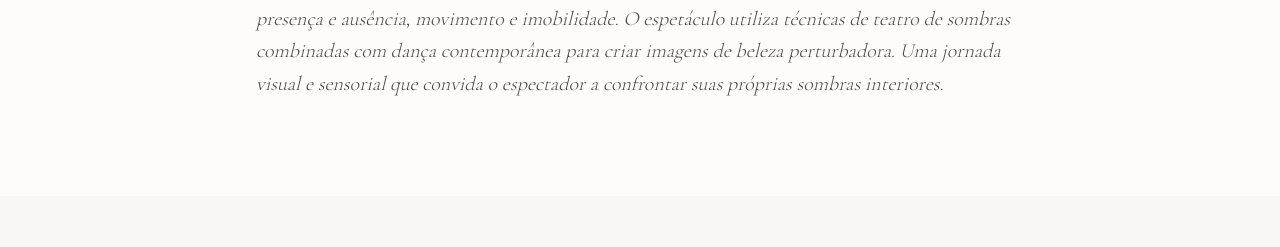
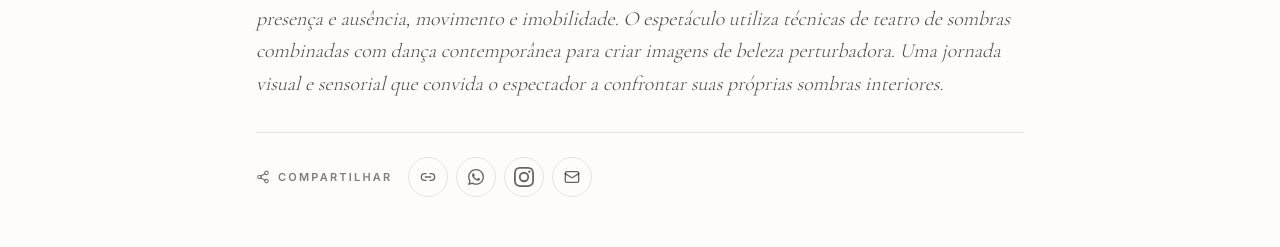
Before and after one commit to affonsok/Site-Caminhos-da-Cena, a Next.js app: page /espetaculos/a-danca-das-sombras in a window 1280 px wide. Shown: the part 887-1134 px from the top of the page. Built offline with nearby package versions, Linux system fonts and the light colour scheme.

Commit message:
feat: implement dynamic show pages with metadata, gallery lightbox, and social sharing functionality

```diff
--- a/app/espetaculos/[slug]/layout.tsx
+++ b/app/espetaculos/[slug]/layout.tsx
@@ -1,5 +1,58 @@
+import type { Metadata } from 'next';
 import { Header } from '@/components/Header';
 import { Footer } from '@/components/Footer';
+import { getEspetaculoBySlug } from '@/lib/espetaculos';
+
+type Props = {
+  params: Promise<{ slug: string }>;
+  children: React.ReactNode;
+};
+
+export async function generateMetadata({ params }: Props): Promise<Metadata> {
+  const { slug } = await params;
+  const espetaculo = getEspetaculoBySlug(slug);
+
+  if (!espetaculo) {
+    return {
+      title: 'Espetáculo não encontrado | Caminhos da Cena'
+    };
+  }
+
+  const siteUrl = process.env.NEXT_PUBLIC_SITE_URL || 'https://www.caminhosdacena.com.br';
+  const espetaculoUrl = `${siteUrl}/espetaculos/${slug}`;
+
+  // Make sure to use the absolute URL for the image
+  const imageUrl = espetaculo.heroImage.startsWith('http')
+    ? espetaculo.heroImage
+    : `${siteUrl}${espetaculo.heroImage}`;
+
+  const description = espetaculo.synopsis.slice(0, 160) + (espetaculo.synopsis.length > 160 ? '...' : '');
+
+  return {
+    title: `${espetaculo.title} | Caminhos da Cena`,
+    description,
+    openGraph: {
+      title: espetaculo.title,
+      description,
+      url: espetaculoUrl,
+      images: [
+        {
+          url: imageUrl,
+          width: 1200,
+          height: 630,
+          alt: espetaculo.title,
+        },
+      ],
+      type: 'website',
+    },
+    twitter: {
+      card: 'summary_large_image',
+      title: espetaculo.title,
+      description,
+      images: [imageUrl],
+    },
+  };
+}
 
 export default function EspetaculoLayout({ children }: { children: React.ReactNode }) {
   return (
--- a/app/espetaculos/[slug]/page.tsx
+++ b/app/espetaculos/[slug]/page.tsx
@@ -9,6 +9,7 @@ import { Badge } from '@/components/ui/badge';
 import { ArrowLeft, X, ChevronLeft, ChevronRight, Quote } from 'lucide-react';
 import { getEspetaculoBySlug } from '@/lib/espetaculos';
 import { cn } from '@/lib/utils';
+import { ShareBar } from '@/components/ShareBar';
 
 export default function EspetaculoPage() {
   const params = useParams();
@@ -125,6 +126,7 @@ export default function EspetaculoPage() {
                 {espetaculo.synopsis}
               </p>
             </div>
+            <ShareBar title={espetaculo.title} />
           </motion.div>
         </div>
       </section>
--- /dev/null
+++ b/components/ShareBar.tsx
@@ -0,0 +1,112 @@
+'use client';
+
+import * as React from 'react';
+import { motion } from 'motion/react';
+import { Share2, Link2, Mail, Check } from 'lucide-react';
+import { cn } from '@/lib/utils';
+
+interface ShareBarProps {
+  title: string;
+  url?: string;
+  className?: string;
+}
+
+export function ShareBar({ title, url, className }: ShareBarProps) {
+  const [copied, setCopied] = React.useState(false);
+  const [shareUrl, setShareUrl] = React.useState('');
+
+  React.useEffect(() => {
+    setShareUrl(url || window.location.href);
+  }, [url]);
+
+  const handleCopy = async () => {
+    try {
+      await navigator.clipboard.writeText(shareUrl);
+      setCopied(true);
+      setTimeout(() => setCopied(false), 2000);
+    } catch (err) {
+      console.error('Failed to copy', err);
+    }
+  };
+
+  const shareWhatsApp = () => {
+    const whatsappUrl = `https://api.whatsapp.com/send?text=${encodeURIComponent(
+      `Confira o espetáculo "${title}": ${shareUrl}`
+    )}`;
+    window.open(whatsappUrl, '_blank', 'noopener,noreferrer');
+  };
+
+  const shareEmail = () => {
+    const mailtoUrl = `mailto:?subject=${encodeURIComponent(
+      title
+    )}&body=${encodeURIComponent(`Confira este espetáculo:\n\n${shareUrl}`)}`;
+    window.location.href = mailtoUrl;
+  };
+
+  const shareInstagram = async () => {
+    // Instagram doesn't have a web intent for sharing links easily other than the native share API.
+    // If native share is supported, we use it (which opens Share Sheet on mobile).
+    // Otherwise, we fallback to copying the link and alerting the user.
+    if (navigator.share) {
+      try {
+        await navigator.share({
+          title: title,
+          text: `Confira o espetáculo "${title}"`,
+          url: shareUrl,
+        });
+      } catch (err) {
+        console.error('Error sharing:', err);
+      }
+    } else {
+      await handleCopy();
+      alert('Link copiado! Você pode colar no seu Instagram.');
+    }
+  };
+
+  return (
+    <div className={cn("flex items-center gap-4 mt-8 pt-6 border-t border-black/10", className)}>
+      <span className="text-[11px] uppercase tracking-[0.2em] text-black/50 font-semibold flex items-center gap-2">
+        <Share2 className="w-3.5 h-3.5" />
+        Compartilhar
+      </span>
+      <div className="flex items-center gap-2">
+        <button
+          onClick={handleCopy}
+          className="w-10 h-10 rounded-full border border-black/10 flex items-center justify-center text-black/60 hover:text-black hover:border-black/30 hover:bg-black/5 transition-all"
+          title="Copiar Link"
+          aria-label="Copiar Link"
+        >
+          {copied ? <Check className="w-4 h-4 text-green-600" /> : <Link2 className="w-4 h-4" />}
+        </button>
+        <button
+          onClick={shareWhatsApp}
+          className="w-10 h-10 rounded-full border border-black/10 flex items-center justify-center text-black/60 hover:text-[#25D366] hover:border-[#25D366]/30 hover:bg-[#25D366]/5 transition-all"
+          title="Compartilhar no WhatsApp"
+          aria-label="Compartilhar no WhatsApp"
+        >
+          <svg className="w-4 h-4" fill="currentColor" viewBox="0 0 24 24" xmlns="http://www.w3.org/2000/svg">
+            <path d="M17.472 14.382c-.297-.149-1.758-.867-2.03-.967-.273-.099-.471-.148-.67.15-.197.297-.767.966-.94 1.164-.173.199-.347.223-.644.075-.297-.15-1.255-.463-2.39-1.475-.883-.788-1.48-1.761-1.653-2.059-.173-.297-.018-.458.13-.606.134-.133.298-.347.446-.52.149-.174.198-.298.298-.497.099-.198.05-.371-.025-.52-.075-.149-.669-1.612-.916-2.207-.242-.579-.487-.5-.669-.51a12.8 12.8 0 0 0-.57-.01c-.198 0-.52.074-.792.372-.272.297-1.04 1.016-1.04 2.479 0 1.462 1.065 2.875 1.213 3.074.149.198 2.096 3.2 5.077 4.487.709.306 1.262.489 1.694.625.712.227 1.36.195 1.871.118.571-.085 1.758-.719 2.006-1.413.248-.694.248-1.289.173-1.413-.074-.124-.272-.198-.57-.347m-5.421 7.403h-.004a9.87 9.87 0 0 1-5.031-1.378l-.361-.214-3.741.982.998-3.648-.235-.374a9.86 9.86 0 0 1-1.51-5.26c.001-5.45 4.436-9.884 9.888-9.884 2.64 0 5.122 1.03 6.988 2.898a9.825 9.825 0 0 1 2.893 6.994c-.003 5.45-4.437 9.884-9.885 9.884m8.413-18.297A11.815 11.815 0 0 0 12.05 0C5.495 0 .16 5.335.157 11.892c0 2.096.547 4.142 1.588 5.945L.057 24l6.305-1.654a11.882 11.882 0 0 0 5.683 1.448h.005c6.554 0 11.89-5.335 11.893-11.893a11.821 11.821 0 0 0-3.48-8.413Z"/>
+          </svg>
+        </button>
+        <button
+          onClick={shareInstagram}
+          className="w-10 h-10 rounded-full border border-black/10 flex items-center justify-center text-black/60 hover:text-[#E1306C] hover:border-[#E1306C]/30 hover:bg-[#E1306C]/5 transition-all"
+          title="Compartilhar no Instagram"
+          aria-label="Compartilhar no Instagram"
+        >
+          <svg className="w-5 h-5 align-middle" fill="currentColor" viewBox="0 0 24 24" xmlns="http://www.w3.org/2000/svg">
+            <path d="M12 2.163c3.204 0 3.584.012 4.85.07 3.252.148 4.771 1.691 4.919 4.919.058 1.265.069 1.645.069 4.849 0 3.205-.012 3.584-.069 4.849-.149 3.225-1.664 4.771-4.919 4.919-1.266.058-1.644.07-4.85.07-3.204 0-3.584-.012-4.849-.07-3.26-.149-4.771-1.699-4.919-4.92-.058-1.265-.07-1.644-.07-4.849 0-3.204.013-3.583.07-4.849.149-3.227 1.664-4.771 4.919-4.919 1.266-.057 1.645-.069 4.849-.069zM12 0C8.741 0 8.333.014 7.053.072 2.695.272.273 2.69.073 7.052.014 8.333 0 8.741 0 12c0 3.259.014 3.668.072 4.948.2 4.358 2.618 6.78 6.98 6.98C8.333 23.986 8.741 24 12 24c3.259 0 3.668-.014 4.948-.072 4.354-.2 6.782-2.618 6.979-6.98.059-1.28.073-1.689.073-4.948 0-3.259-.014-3.667-.072-4.947-.196-4.354-2.617-6.78-6.979-6.98C15.668.014 15.259 0 12 0zm0 5.838a6.162 6.162 0 100 12.324 6.162 6.162 0 000-12.324zM12 16a4 4 0 110-8 4 4 0 010 8zm6.406-11.845a1.44 1.44 0 100 2.881 1.44 1.44 0 000-2.881z"/>
+          </svg>
+        </button>
+        <button
+          onClick={shareEmail}
+          className="w-10 h-10 rounded-full border border-black/10 flex items-center justify-center text-black/60 hover:text-[#EA4335] hover:border-[#EA4335]/30 hover:bg-[#EA4335]/5 transition-all"
+          title="Enviar por E-mail"
+          aria-label="Enviar por E-mail"
+        >
+          <Mail className="w-4 h-4" />
+        </button>
+      </div>
+    </div>
+  );
+}
--- a/lib/espetaculos.ts
+++ b/lib/espetaculos.ts
@@ -33,7 +33,7 @@ export const espetaculos: Espetaculo[] = [
     image: '/images/espetaculos/almasome/20260410_211201.jpg',
     heroImage: '/images/espetaculos/almasome/20260410_211201.jpg',
     synopsis:
-      'Uma reflexão profunda sobre as vozes silenciadas em nossa sociedade contemporânea. Através de uma narrativa não-linear que entrelaça memórias e desejos reprimidos, cinco personagens confrontam seus medos mais íntimos em um espaço cênico que se transforma a cada cena. O espetáculo explora as fronteiras entre o dito e o não-dito, revelando como o silêncio pode ser, paradoxalmente, o mais alto dos gritos. Uma obra que questiona os limites da comunicação humana e nos convida a ouvir o que nunca foi pronunciado.',
+      'Uma fábula contemporânea que nasce da cultura popular e atravessa a espiritualidade do povo, o silêncio imposto aos invisíveis e a força da transformação. Um espetáculo sobre dignidade, metamorfose e libertação onde cada corpo em cena carrega memória, resistência e esperança.',
     cast: [
       { name: 'Maria Silva', role: 'Direção', image: '/images/integrantes/person1.jpg' },
       { name: 'João Santos', role: 'Ator Principal', image: '/images/integrantes/person2.jpg' },
```
